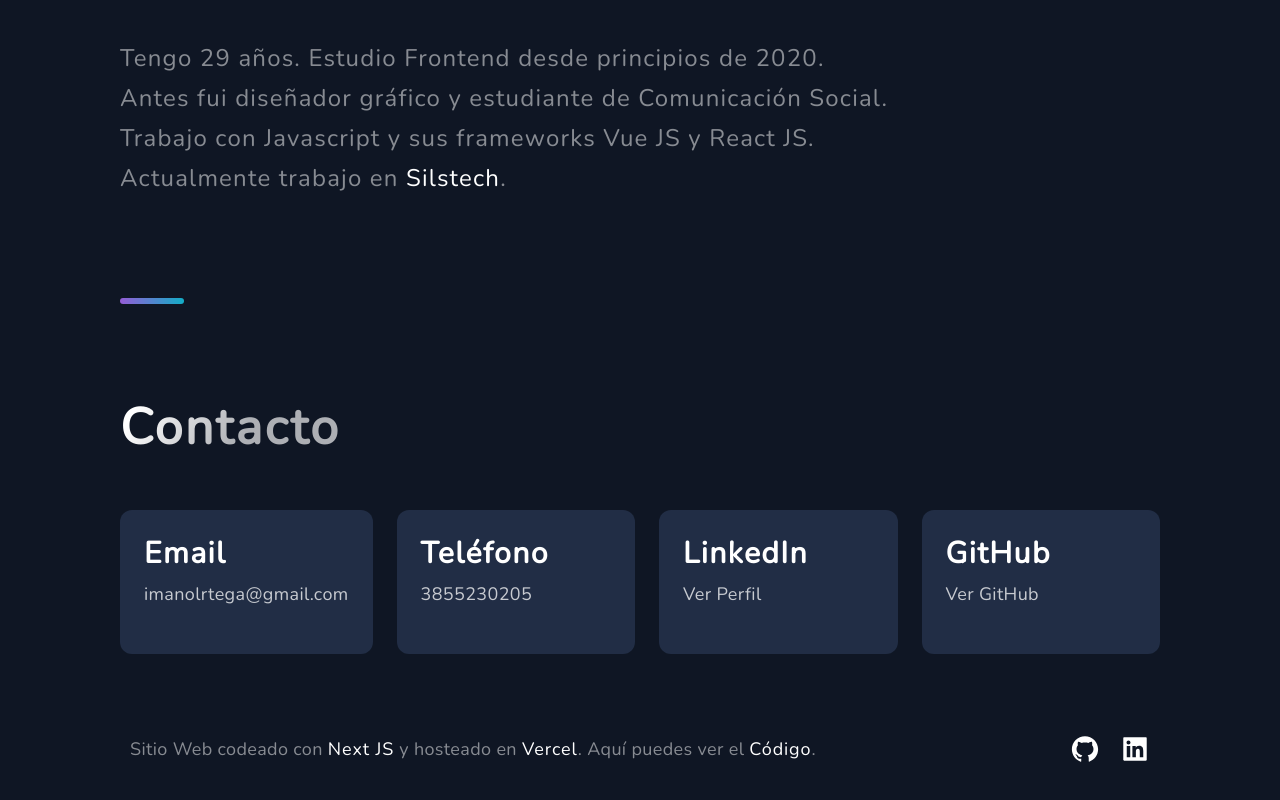
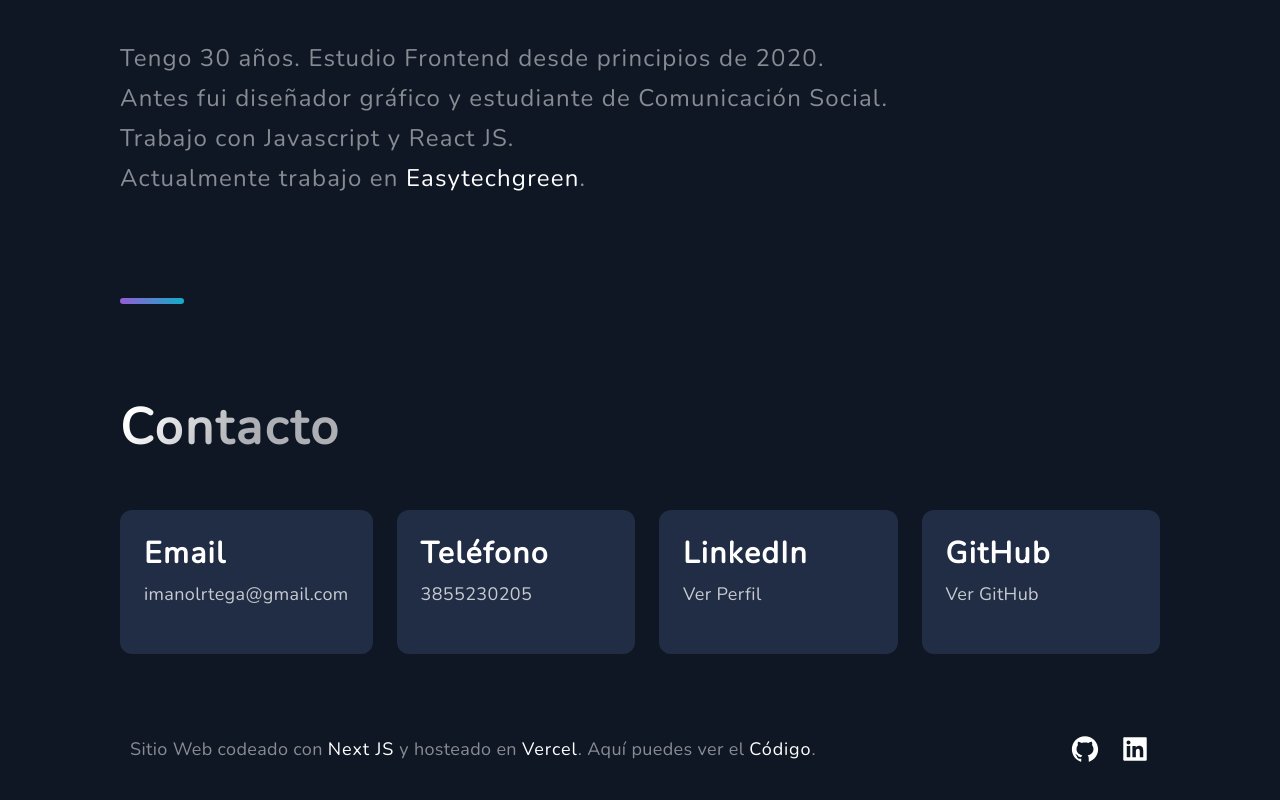
Before and after one commit to imanolortega/portfolio, a Next.js app: page / in a window 1280 px wide. Shown: the part 5075-5875 px from the top of the page. Built offline with nearby package versions, Linux system fonts and the light colour scheme.

Commit message:
Update AboutMe.js

```diff
--- a/src/components/AboutMe/AboutMe.js
+++ b/src/components/AboutMe/AboutMe.js
@@ -13,14 +13,14 @@ const AboutMe = () => {
       <SectionDivider divider />
       <SectionTitleH3 main>Sobre mí</SectionTitleH3>
       <SectionText>
-        Tengo 29 años. Estudio Frontend desde principios de 2020. <br />
+        Tengo 30 años. Estudio Frontend desde principios de 2020. <br />
         Antes fui diseñador gráfico y estudiante de Comunicación Social. Trabajo
-        con Javascript y sus frameworks Vue JS y React JS. <br />
+        con Javascript y React JS. <br />
         Actualmente trabajo en{" "}
         <a
-          href="https://www.linkedin.com/company/silstech/"
+          href="https://easytechgreen.com/"
           style={{ color: "white" }}>
-          Silstech
+          Easytechgreen
         </a>
         .{" "}
       </SectionText>
```
